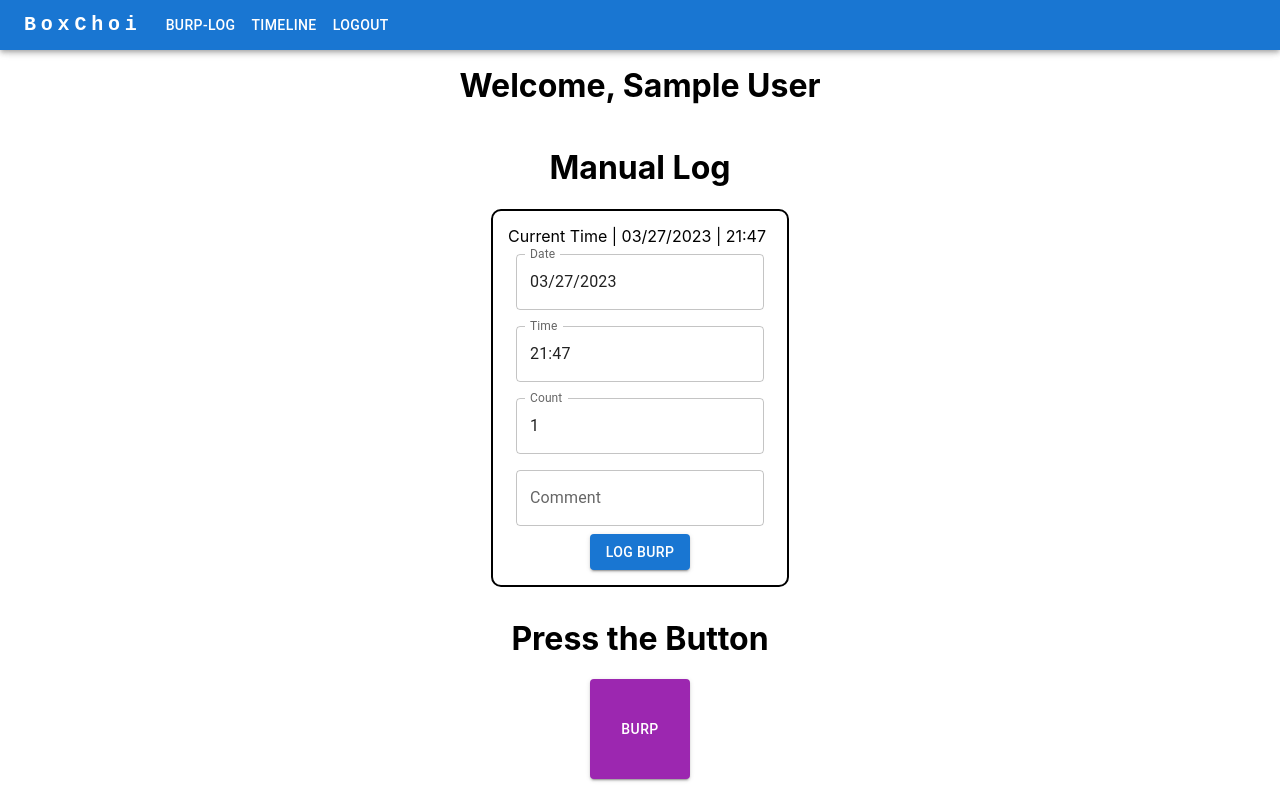
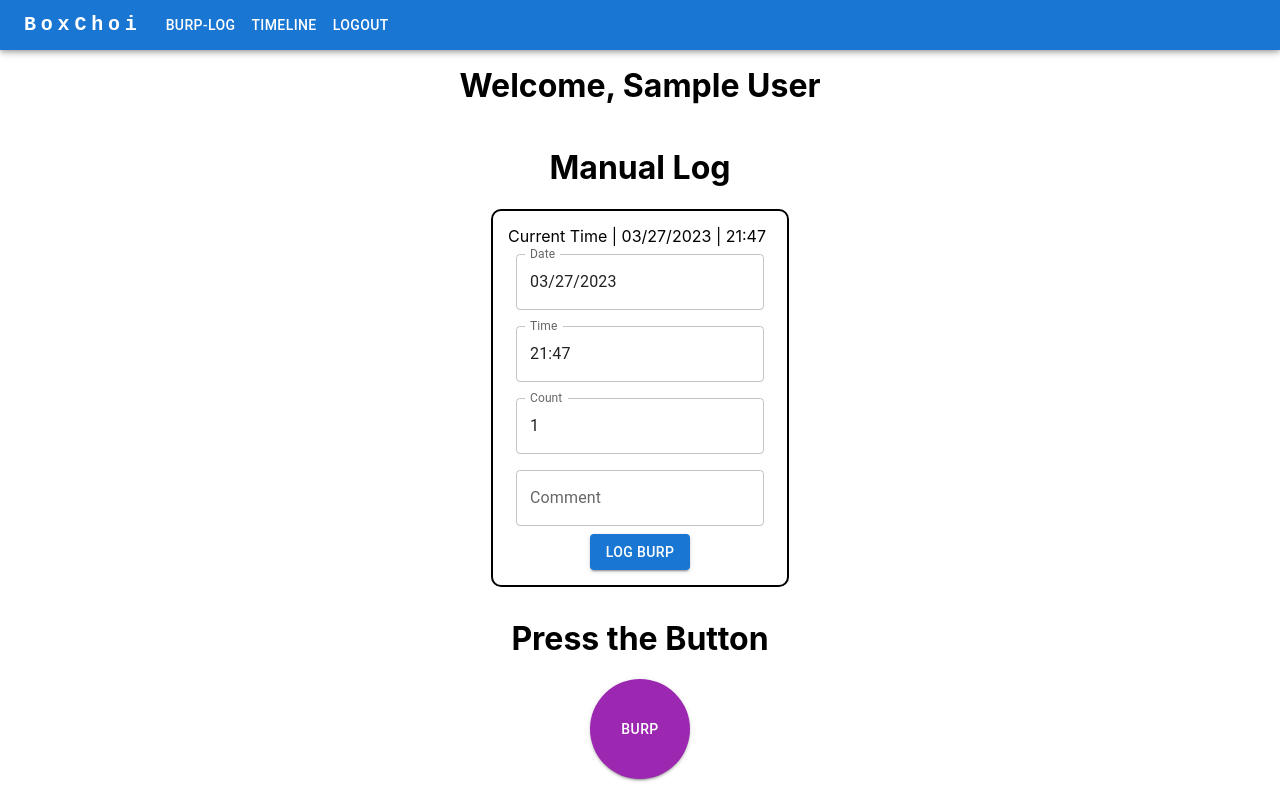
Before and after one commit to WhaleAnchor/BurpBud, a React (Create React App) app: page /logs in a window 1280 px wide. Built offline with nearby package versions, Linux system fonts and the light colour scheme; no server answers; the database is empty; sample sign-in values are in the browser's storage.

Commit message:
cleaning up lines

```diff
--- a/src/components/BurpButton.js
+++ b/src/components/BurpButton.js
@@ -75,6 +75,9 @@ const BurpButton = ({ uid }) => {
                 variant="contained"
                 color="secondary"
                 className="big-round-button"
+                style={{borderRadius: "50%",
+                width: "100px",
+                height: "100px",}}
                 onClick={handleButtonClick}
             >
                 Burp
@@ -98,9 +101,7 @@ const BurpButton = ({ uid }) => {
                     >
                         Log Burp
                     </Button>
-
                 </div>
-
             )}
         </div>
     );
```
